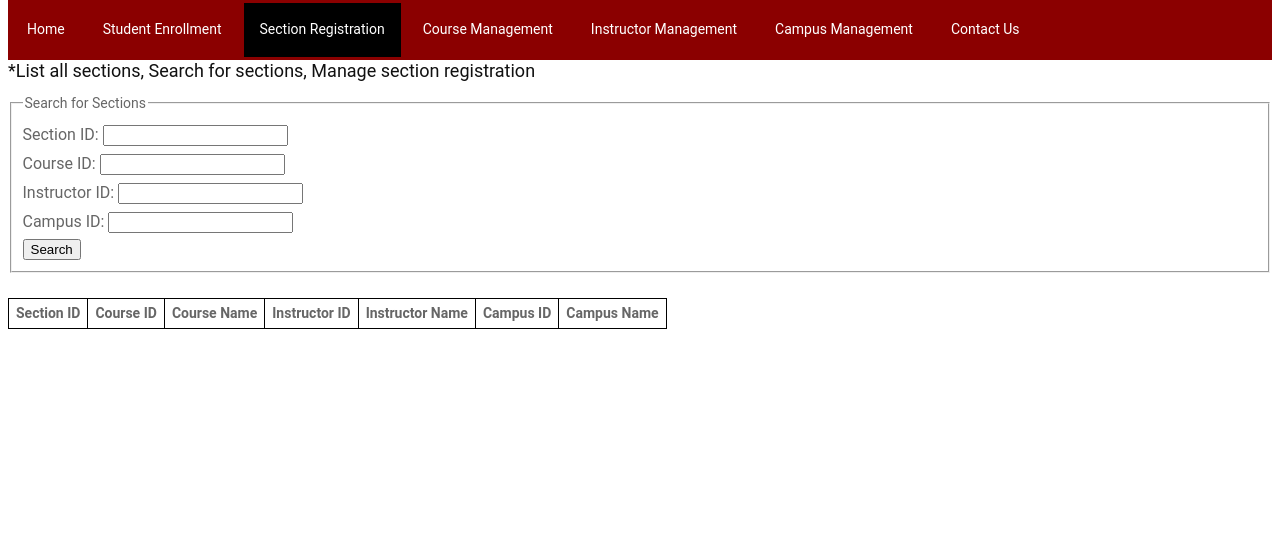
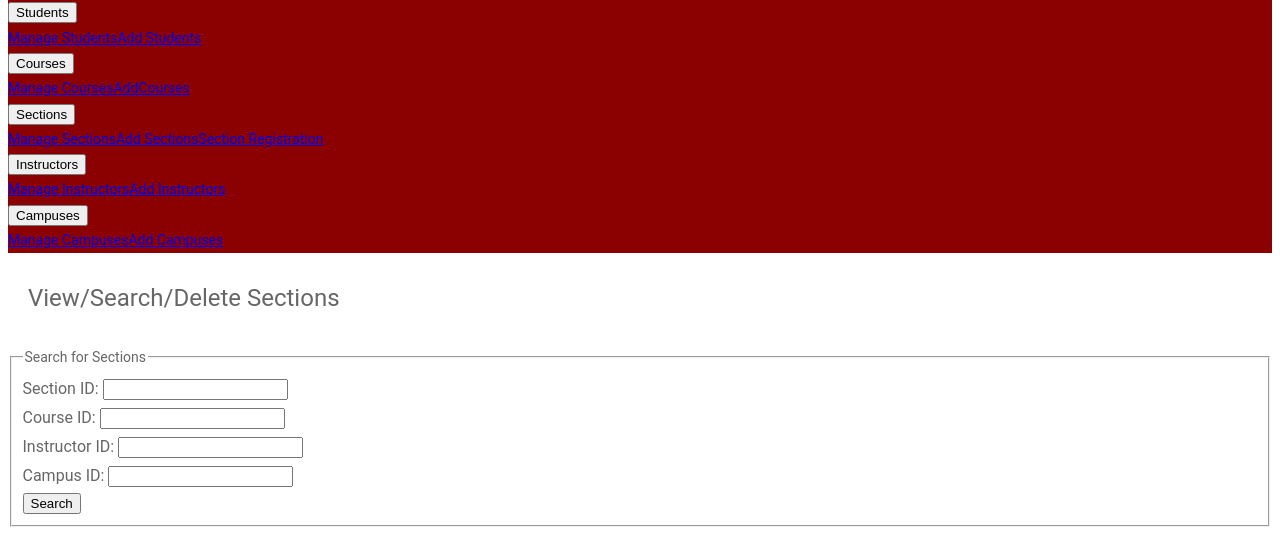
Before and after one commit to lyanita/cs340-project, a Flask app: page /sections.html in a window 1280 px wide. Shown: the part 83-635 px from the top of the page. Run offline with Flask 2, Linux system fonts and the light colour scheme; data that the repository does not hold is empty; some libraries are stand-ins or nearby versions.

Commit message:
Updated navbar, changed contents to view/search/delete sections

```diff
--- a/templates/sections.html
+++ b/templates/sections.html
@@ -1,7 +1,7 @@
 <!DOCTYPE html>
 <html>
   <head>
-    <title>AH University - Search for sections, Manage section registration</title>
+    <title>AH University - View/Search/Delete Sections</title>
     <link rel="stylesheet" href="../static/css/main.css">
   </head>
 
@@ -9,19 +9,10 @@
     <!-- page header placeholder-->
     <div id="header"></div>
 
-    <div class="links">
-      <ul class="nav">
-        <li class="link"><a href="index.html">Home</a></li>
-        <li class="link"><a href="students.html">Student Enrollment</a></li>
-        <li class="link"><a class="active" href="sections.html">Section Registration</a></li>
-        <li class="link"><a href="courses.html">Course Management</a></li>
-        <li class="link"><a href="instructors.html">Instructor Management</a></li>
-        <li class="link"><a href="campuses.html">Campus Management</a></li>
-        <li class="link"><a href="contact.html">Contact Us</a></li>
-      </ul>
-    </div>
+    <!-- navbar placeholder-->
+    <div id="navbar"></div>
 
-    <h4>*List all sections, Search for sections, Manage section registration</h4>
+    <h3>View/Search/Delete Sections</h3>
 
     <!-- Form (Search Section) -->
     <div id="sections-search">
@@ -44,6 +35,7 @@
 
     <!-- Table -->
     <div id="sections-container">
+      {{ post_message }}
       <table id="sections-table">
         <thead>
           <tr>
@@ -67,12 +59,10 @@
             <td>{{ item['campus_id'] }}</td>
             <td>{{ item['campus_name'] }}</td>
             <td>
-              <input
-                type="button"
-                name="register"
-                value="Register"
-                onclick="window.location='/section-register/{{ item['section_id'] }}'"/>
-            </td>
+              <input type="button" name="register" value="Register"
+                onclick="window.location='/section-register/{{ item['section_id'] }}'"/></td>
+            <td> <input type='button' name='delete' value='Delete'
+              onclick="window.location='/delete-section/{{ item['section_id'] }}'"></td>
           </tr>
           {% endfor %}
         </tbody>
@@ -84,6 +74,7 @@
 
     <!-- javascript -->
     <script src="../static/header.js"></script>
+    <script src="../static/nav.js"></script>
     <script src="../static/footer.js"></script>
   </body>
 </html>
```
